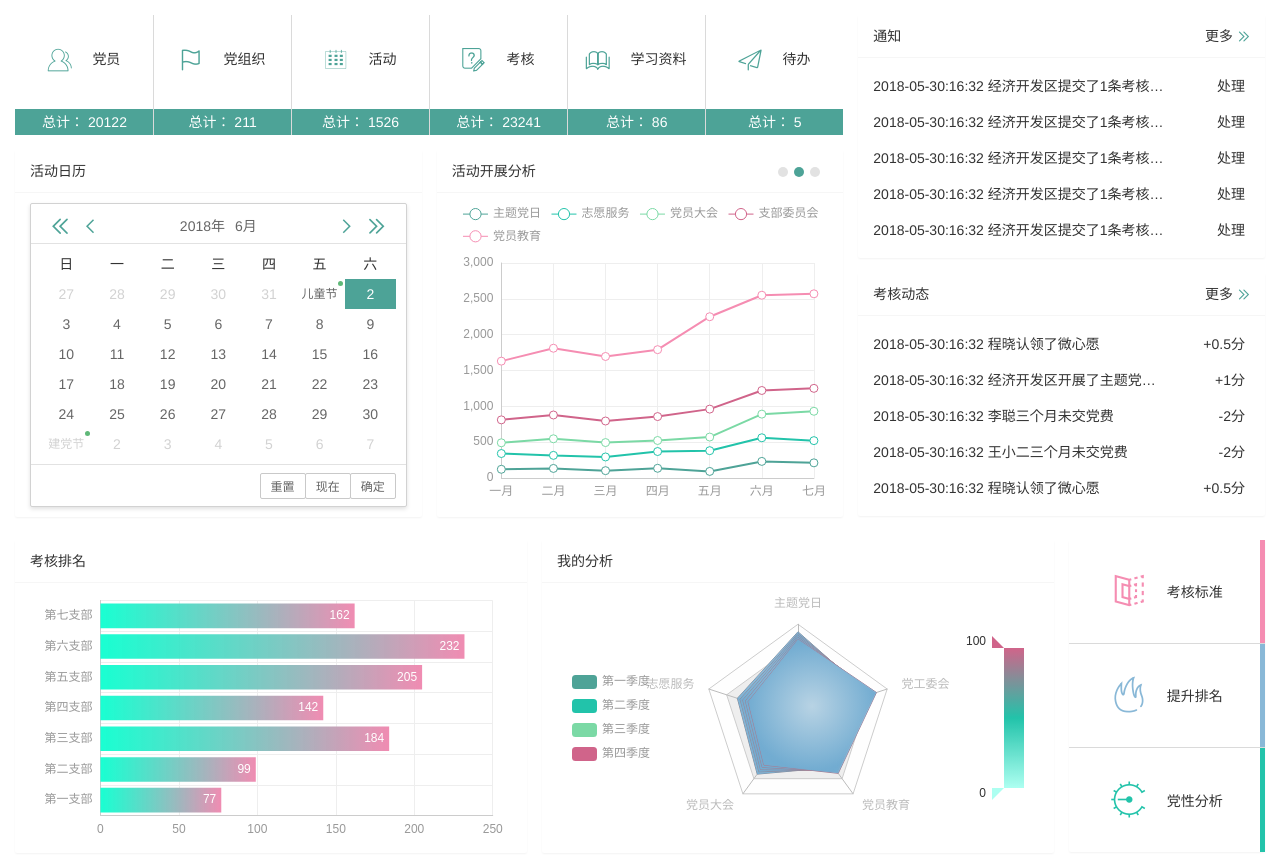
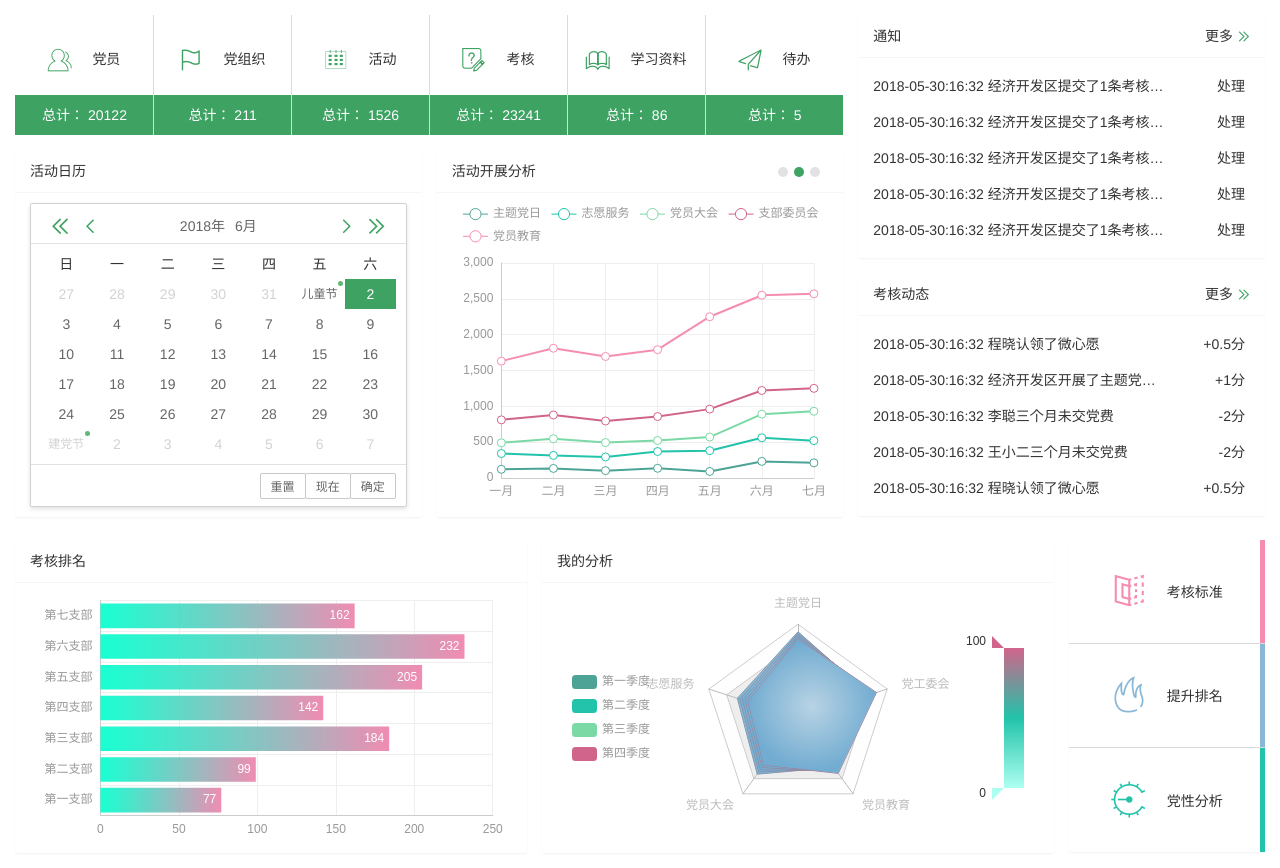
Before and after one commit to aopao/web-ui, a website: page page/page1.html in a window 1280 px wide. Drawn offline with Linux system fonts and the light colour scheme.

Commit message:
modeify theme

```diff
--- a/assets/scss/index.scss
+++ b/assets/scss/index.scss
@@ -49,8 +49,8 @@ $theme-side-bg: #fff;
 .mCSB_inside>.mCSB_container{margin-right: 0;}
 //_theme
 .layui-layout {
-  $theme-base: #4da397;
-  $theme-header-bg: #23c3aa;
+  $theme-base: #3ea263;
+  $theme-header-bg: #52ce84;
   $theme-side-bg: #fff;
 
   .layui-list a:hover {
--- a/assets/scss/main.scss
+++ b/assets/scss/main.scss
@@ -338,10 +338,10 @@
 }
 .layui-menu-items .tips {
   position: absolute;
-  bottom: -52px;
+  bottom: -80px;
   left: 0;
   right: -1px;
-  line-height: 26px;
+  line-height: 40px;
   background-color: #4da397;
   overflow: hidden;
   transition: .3s;
@@ -358,6 +358,7 @@
 }
 .layui-menu-items:hover .tips {
   bottom: 0;
+  line-height: 26px;
   background-color: #23c3aa;
 }
 
```
Also changed, not shown: assets/css/index.css, assets/css/main.css.
